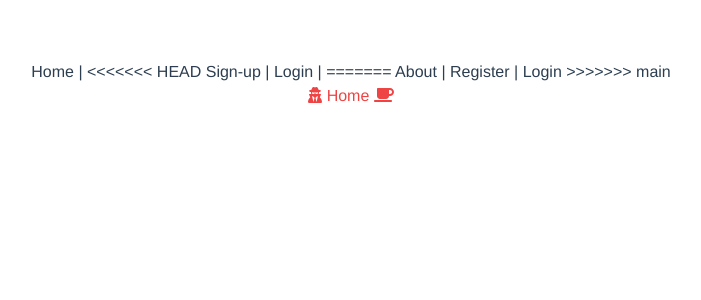
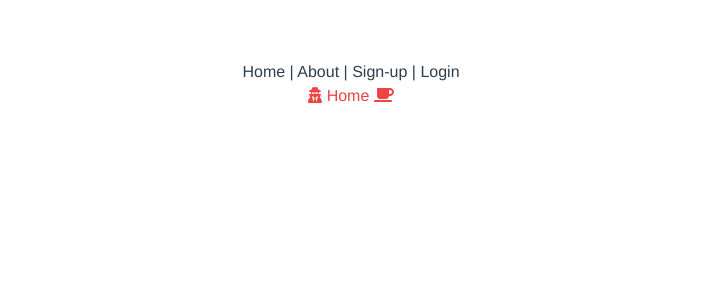
Before and after one commit to quentinHiribarne/character-builder, a Vue app: page / in a window 1280 px wide. Shown: the top 300 px of the page, without its empty margins (289-990 px from the left). Built offline with nearby package versions, Linux system fonts and the light colour scheme; no server answers.

Commit message:
resolve merge

```diff
--- a/src/App.vue
+++ b/src/App.vue
@@ -2,19 +2,14 @@
     <div>
         <nav>
             <router-link to="/"> Home </router-link> |
-<<<<<<< HEAD
-            <router-link to="/sign-up"> Sign-up </router-link> |
-            <router-link to="/sign-in"> Login </router-link> |
-=======
             <router-link to="/about"> About </router-link> |
             <span v-if="isLoggedIn">
                 <button @click="logout">Logout</button>
             </span>
             <span v-else>
-                <router-link to="/register"> Register </router-link> |
+                <router-link to="/sign-up"> Sign-up </router-link> |
                 <router-link to="/sign-in"> Login </router-link>
             </span>
->>>>>>> main
         </nav>
         <router-view />
     </div>
```
